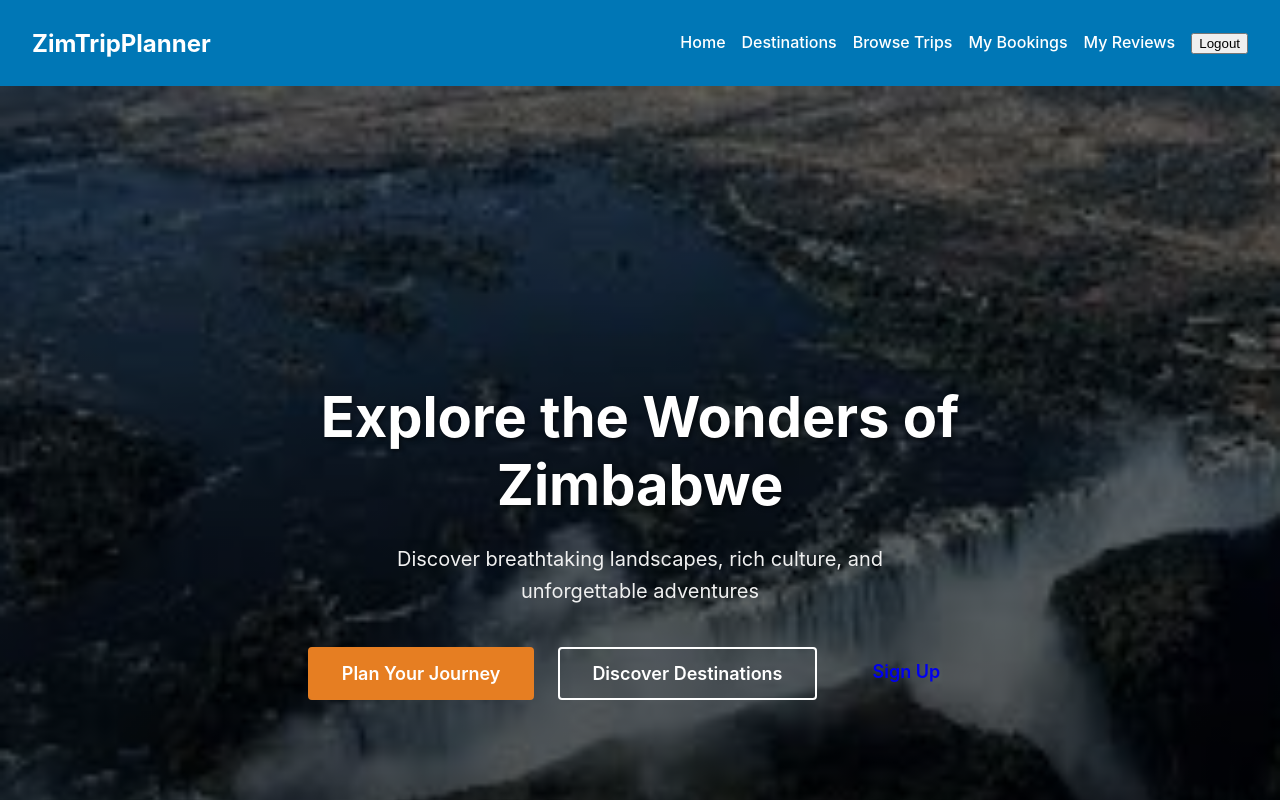
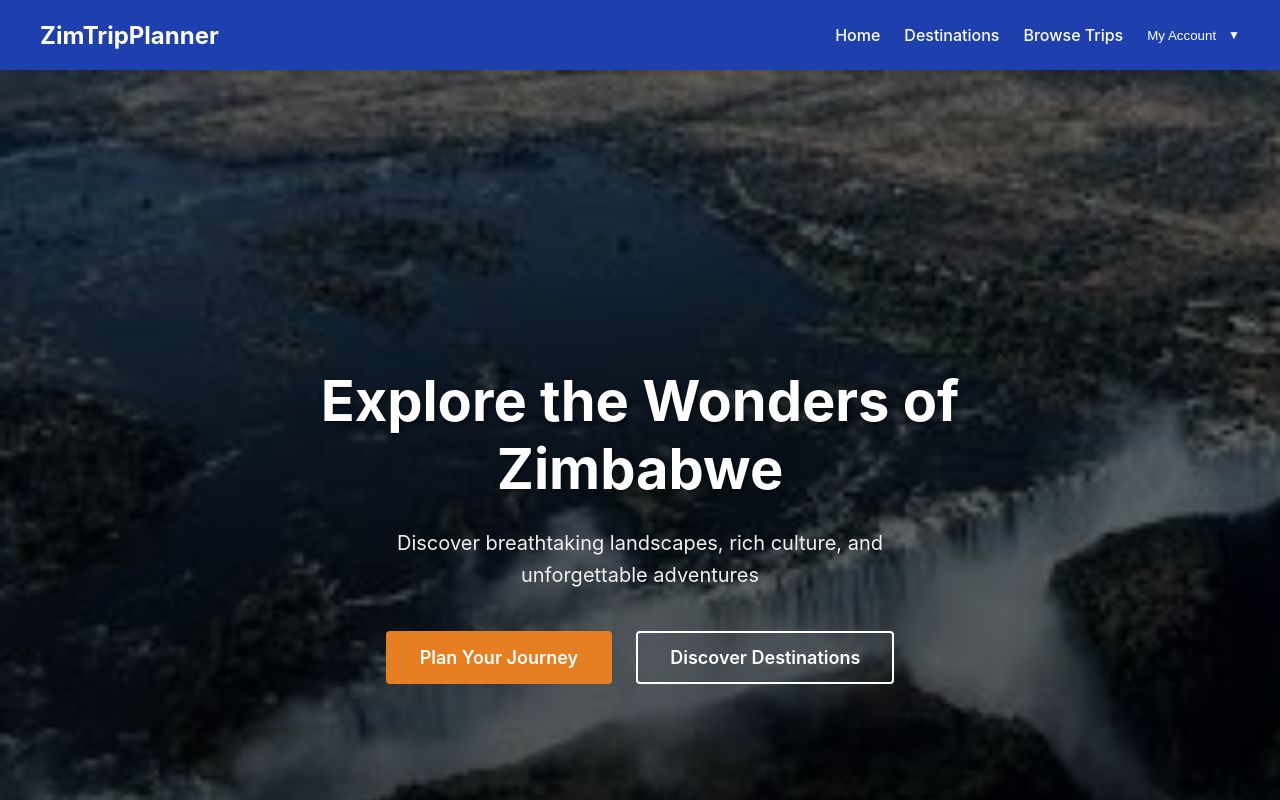
Before and after one commit to KudakwasheMurungweni/Trip-Planning-React-Frontend, a React (Create React App) app: page / in a window 1280 px wide. Shown: the top 800 px of the page. Built offline with nearby package versions, Linux system fonts and the light colour scheme; sample sign-in values are in the browser's storage.

Commit message:
Updated Navbar and Home Page

```diff
--- a/src/app/core/layout/Home.tsx
+++ b/src/app/core/layout/Home.tsx
@@ -1,7 +1,11 @@
 import React from 'react';
+import { Link } from 'react-router-dom';
+import { useAuth } from '../../context/AuthContext';
 import './Home.css';
 
 export const Home = () => {
+  const { user } = useAuth();
+
   return (
     <div className="home-container">
       <section className="hero-section">
@@ -10,9 +14,14 @@ export const Home = () => {
           <p className="hero-subtitle">Discover breathtaking landscapes, rich culture, and unforgettable adventures</p>
 
           <div className="cta-container">
-            <a href="/login" className="cta-button primary">Plan Your Journey</a>
-            <a href="/destinations" className="cta-button secondary">Discover Destinations</a>
-            <a href="/register" className="cta-button tertiary">Sign Up</a> {/* Added Register link */}
+            {user ? (
+              // Show when user is logged in
+              <Link to="/trips" className="cta-button primary">Plan Your Journey</Link>
+            ) : (
+              // Show when user is not logged in
+              <Link to="/register" className="cta-button primary">Sign Up to Plan Your Trip</Link>
+            )}
+            <Link to="/destinations" className="cta-button secondary">Discover Destinations</Link>
           </div>
         </div>
       </section>
--- a/src/app/core/layout/Navbar.css
+++ b/src/app/core/layout/Navbar.css
@@ -1,30 +1,230 @@
+.navbar {
+  background-color: #1e40af;
+  box-shadow: 0 2px 4px rgba(0, 0, 0, 0.1);
+  position: sticky;
+  top: 0;
+  z-index: 100;
+}
 
-.navbar {
+.navbar-container {
   display: flex;
+  align-items: center;
   justify-content: space-between;
-  align-items: center;
-  padding: 1rem 2rem;
-  background-color: #0077b6;
-  color: white;
+  padding: 0 1.5rem;
+  max-width: 1200px;
+  margin: 0 auto;
+  height: 70px;
 }
 
 .navbar-logo {
   font-size: 1.5rem;
-  font-weight: bold;
+  font-weight: 700;
+  color: white;
+  text-decoration: none;
+  transition: color 0.3s ease;
+}
+
+.navbar-logo:hover {
+  color: #fbbf24;
+}
+
+.navbar-toggle {
+  display: none;
+  background: transparent;
+  border: none;
+  color: white;
+  cursor: pointer;
+  font-size: 1.5rem;
+  padding: 0.25rem;
 }
 
 .navbar-links {
+  display: flex;
+  align-items: center;
   list-style: none;
-  display: flex;
-  gap: 1rem;
+  margin: 0;
+  padding: 0;
+  gap: 1.5rem;
 }
 
-.navbar-links li a {
+.navbar-links li {
+  position: relative;
+}
+
+.navbar-links a {
   color: white;
   text-decoration: none;
   font-weight: 500;
+  padding: 0.5rem 0;
+  transition: color 0.3s ease;
+  display: inline-block;
 }
 
-.navbar-links li a:hover {
-  text-decoration: underline;
+.navbar-links a:hover {
+  color: #fbbf24;
 }
+
+/* Dropdown styles */
+.dropdown {
+  position: relative;
+}
+
+.dropdown-toggle {
+  display: flex;
+  align-items: center;
+  gap: 0.5rem;
+  background: transparent;
+  border: none;
+  color: white;
+  font-weight: 500;
+  cursor: pointer;
+  padding: 0.5rem 0;
+}
+
+.dropdown-caret {
+  font-size: 0.75rem;
+  margin-left: 0.25rem;
+}
+
+.dropdown:hover .dropdown-menu {
+  display: block;
+}
+
+.dropdown-menu {
+  display: none;
+  position: absolute;
+  top: 100%;
+  right: 0;
+  background-color: white;
+  border-radius: 0.375rem;
+  box-shadow: 0 4px 6px rgba(0, 0, 0, 0.1);
+  width: 200px;
+  padding: 0.5rem 0;
+  z-index: 10;
+}
+
+.dropdown-menu li {
+  margin: 0;
+}
+
+.dropdown-menu a,
+.dropdown-menu button {
+  display: block;
+  padding: 0.75rem 1rem;
+  color: #1e293b;
+  width: 100%;
+  text-align: left;
+  transition: background-color 0.3s ease;
+}
+
+.dropdown-menu a:hover,
+.dropdown-menu button:hover {
+  background-color: #f1f5f9;
+  color: #1e40af;
+}
+
+.logout-btn {
+  background: transparent;
+  border: none;
+  font-size: 1rem;
+  font-weight: 500;
+  cursor: pointer;
+  width: 100%;
+  padding: 0.75rem 1rem;
+  color: #ef4444;
+  text-align: left;
+}
+
+/* Auth buttons */
+.auth-buttons {
+  display: flex;
+  gap: 0.75rem;
+}
+
+.login-btn, .register-btn {
+  padding: 0.5rem 1rem;
+  border-radius: 0.375rem;
+  font-weight: 500;
+  transition: all 0.3s ease;
+}
+
+.login-btn {
+  color: white;
+  border: 1px solid white;
+}
+
+.login-btn:hover {
+  background-color: rgba(255, 255, 255, 0.1);
+}
+
+.register-btn {
+  background-color: #fbbf24;
+  color: #1e3a8a;
+}
+
+.register-btn:hover {
+  background-color: #f59e0b;
+}
+
+/* Responsive styles */
+@media (max-width: 768px) {
+  .navbar-toggle {
+    display: flex;
+  }
+
+  .navbar-links {
+    flex-direction: column;
+    position: absolute;
+    top: 70px;
+    left: 0;
+    right: 0;
+    background-color: #1e40af;
+    padding: 1rem;
+    gap: 1rem;
+    box-shadow: 0 4px 6px rgba(0, 0, 0, 0.1);
+    display: none;
+    align-items: flex-start;
+  }
+
+  .navbar-links.active {
+    display: flex;
+  }
+
+  .dropdown {
+    width: 100%;
+  }
+
+  .dropdown-toggle {
+    width: 100%;
+    justify-content: space-between;
+  }
+
+  .dropdown-menu {
+    position: static;
+    width: 100%;
+    box-shadow: none;
+    margin-top: 0.5rem;
+    border-radius: 0;
+    background-color: #1a365d;
+  }
+
+  .dropdown-menu a,
+  .dropdown-menu button {
+    color: white;
+  }
+
+  .dropdown-menu a:hover,
+  .dropdown-menu button:hover {
+    background-color: #2a4a80;
+    color: #fbbf24;
+  }
+
+  .auth-buttons {
+    width: 100%;
+  }
+
+  .login-btn, .register-btn {
+    width: 100%;
+    text-align: center;
+  }
+}
--- a/src/app/core/layout/Navbar.tsx
+++ b/src/app/core/layout/Navbar.tsx
@@ -1,33 +1,78 @@
+import { useState } from "react";
 import { Link } from "react-router-dom";
 import { useAuth } from "../../context/AuthContext";
 import "./Navbar.css";
 
 export const Navbar = () => {
   const { user, logout } = useAuth();
+  const [isMenuOpen, setIsMenuOpen] = useState(false);
+
+  const toggleMenu = () => {
+    setIsMenuOpen(!isMenuOpen);
+  };
+
+  const handleLogout = () => {
+    logout();
+    setIsMenuOpen(false);
+  };
 
   return (
     <nav className="navbar">
-      <div className="navbar-logo">ZimTripPlanner</div>
-      <ul className="navbar-links">
-        <li><Link to="/">Home</Link></li>
-        <li><Link to="/destinations">Destinations</Link></li>
+      <div className="navbar-container">
+        <Link to="/" className="navbar-logo">
+          ZimTripPlanner
+        </Link>
+
+        {/* Mobile menu button */}
+        <button className="navbar-toggle" onClick={toggleMenu} aria-label="Toggle menu">
+          {isMenuOpen ? "✕" : "☰"}
+        </button>
+
+        {/* Navigation links */}
+        <ul className={`navbar-links ${isMenuOpen ? "active" : ""}`}>
+          <li>
+            <Link to="/" onClick={() => setIsMenuOpen(false)}>Home</Link>
+          </li>
+          <li>
+            <Link to="/destinations" onClick={() => setIsMenuOpen(false)}>Destinations</Link>
+          </li>
 
           {user ? (
-          // Show these links only when user is logged in
             <>
-            <li><Link to="/trips">Browse Trips</Link></li>
-            <li><Link to="/bookings">My Bookings</Link></li>
-            <li><Link to="/reviews">My Reviews</Link></li>
-            <li><button onClick={logout} className="logout-btn">Logout</button></li>
+              <li>
+                <Link to="/trips" onClick={() => setIsMenuOpen(false)}>Browse Trips</Link>
+              </li>
+              <li className="dropdown">
+                <button className="dropdown-toggle">
+                  <span>My Account</span>
+                  <span className="dropdown-caret">▼</span>
+                </button>
+                <ul className="dropdown-menu">
+                  <li>
+                    <Link to="/profile" onClick={() => setIsMenuOpen(false)}>Profile</Link>
+                  </li>
+                  <li>
+                    <Link to="/bookings" onClick={() => setIsMenuOpen(false)}>My Bookings</Link>
+                  </li>
+                  <li>
+                    <Link to="/reviews" onClick={() => setIsMenuOpen(false)}>My Reviews</Link>
+                  </li>
+                  <li>
+                    <button onClick={handleLogout} className="logout-btn">
+                      Logout
+                    </button>
+                  </li>
+                </ul>
+              </li>
             </>
           ) : (
-          // Show these links when user is NOT logged in
-          <>
-            <li><Link to="/login">Login</Link></li>
-            <li><Link to="/register">Register</Link></li>
-          </>
+            <li className="auth-buttons">
+              <Link to="/login" className="login-btn" onClick={() => setIsMenuOpen(false)}>Login</Link>
+              <Link to="/register" className="register-btn" onClick={() => setIsMenuOpen(false)}>Register</Link>
+            </li>
           )}
         </ul>
+      </div>
     </nav>
   );
 };
```
Lines whose indentation alone changed are shown as unchanged.
